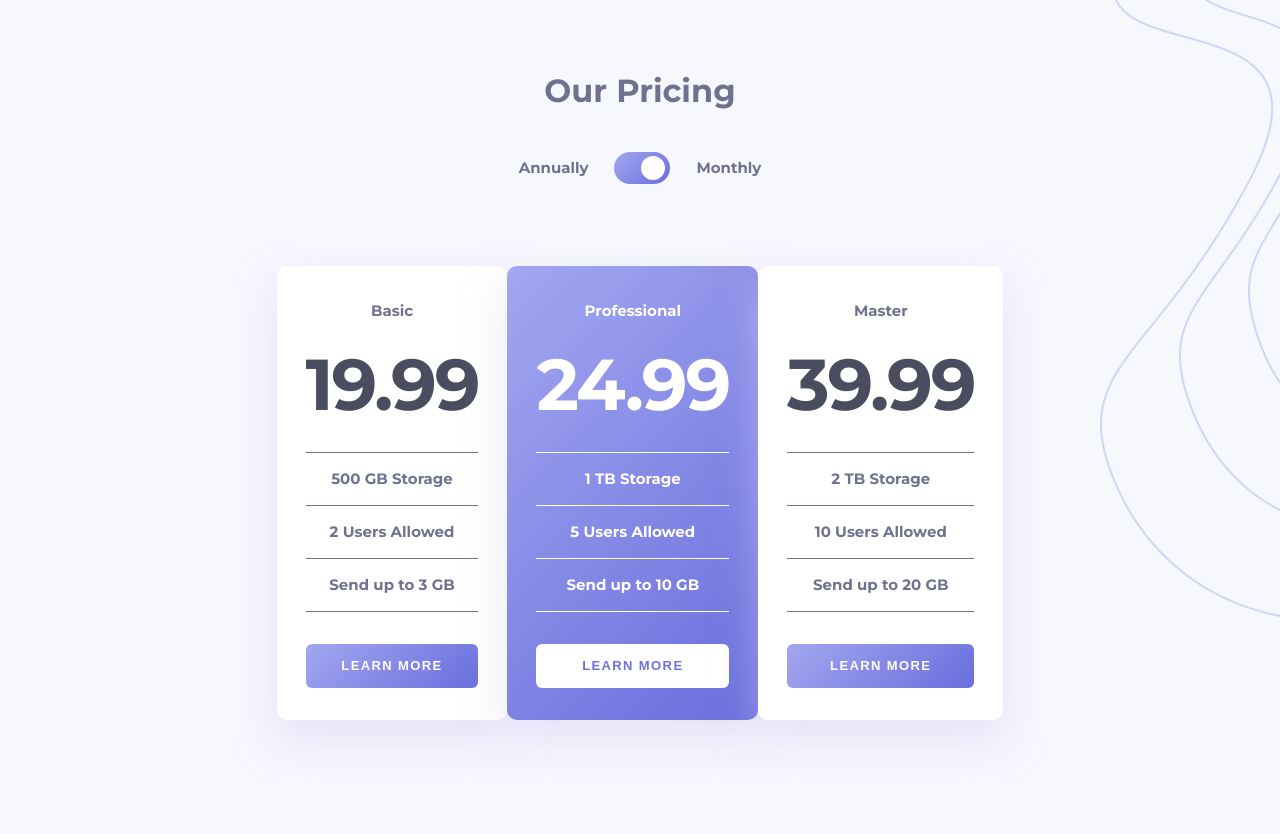
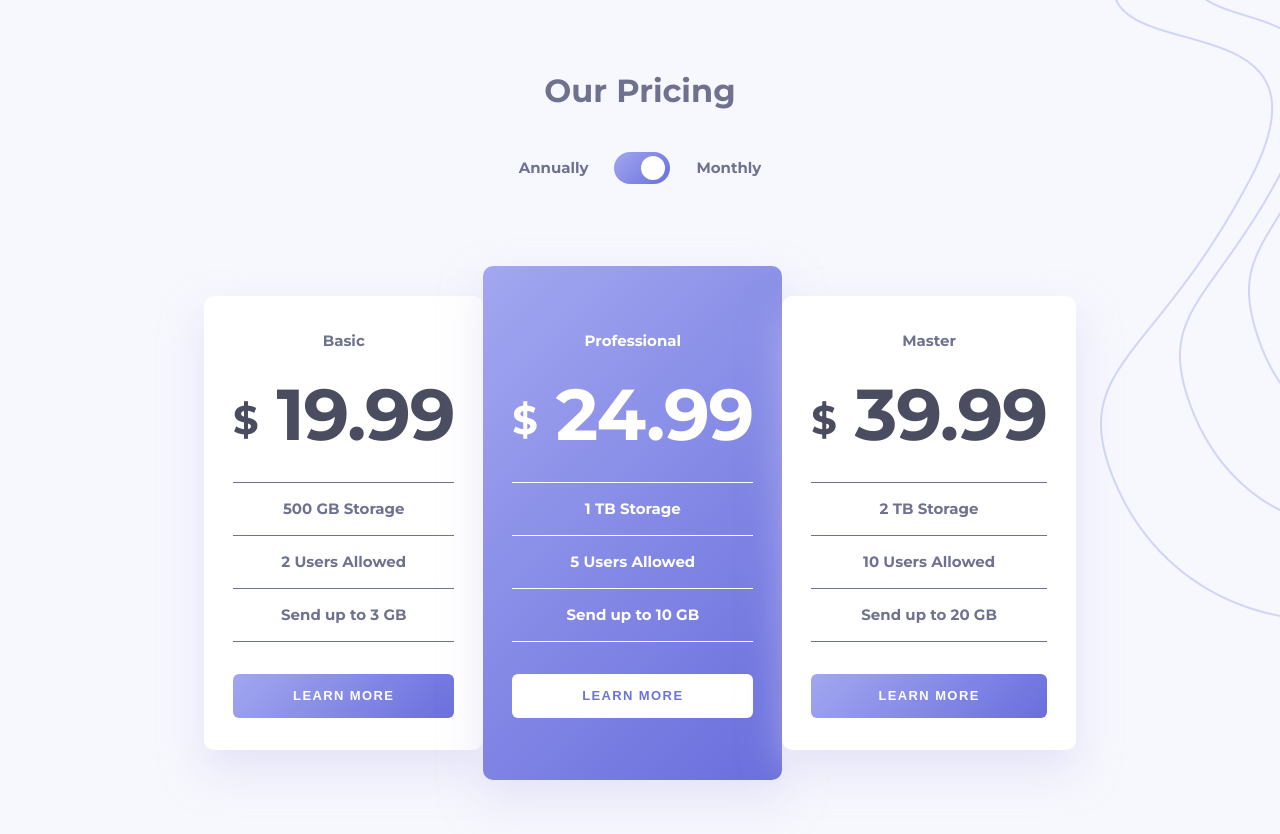
Before and after one commit to keremalp72/pricing, a plain HTML site: page index.html in a window 1280 px wide. Drawn offline with Linux system fonts and the light colour scheme.

Commit message:
Add files via upload

```diff
--- a/index.html
+++ b/index.html
@@ -21,7 +21,7 @@
       <div class="plans">
         <div class="basic">
           <p class="plans-header">Basic</p>
-          <h1 class="price"> 19.99</h1>
+          <h1 class="price"><span class="dollarsign">$</span><span class="miktar"> 19.99</span></h1>
           <p>500 GB Storage</p>
           <p>2 Users Allowed</p>
           <p>Send up to 3 GB</p>
@@ -31,7 +31,7 @@
         </div>
         <div class="professional">
           <p class="plans-header">Professional</p>
-          <h1 class="price"> 24.99</h1>
+          <h1 class="price"><span class="dollarsign">$</span><span class="miktar"> 24.99</span></h1>
           <p>1 TB Storage</p>
           <p>5 Users Allowed</p>
           <p>Send up to 10 GB</p>
@@ -41,7 +41,7 @@
         </div>
         <div class="master">
           <p class="plans-header">Master</p>
-          <h1 class="price"> 39.99</h1>
+          <h1 class="price"><span class="dollarsign">$</span><span class="miktar"> 39.99</span></h1>
           <p>2 TB Storage</p>
           <p>10 Users Allowed</p>
           <p>Send up to 20 GB</p>
--- a/pricing.css
+++ b/pricing.css
@@ -90,6 +90,8 @@ body {
   display: flex;
   flex-direction: column;
   gap: 32px;
+  align-items: center;
+  justify-content: center;
 }
 .plans h1 {
   color: #4a4d60;
@@ -148,6 +150,7 @@ body {
   box-shadow: 0px 20px 40px 0px #d4d2f480;
   border-radius: 10px;
   padding-inline: 29px;
+
 }
 .professional h1 {
   color: white;
@@ -166,6 +169,16 @@ body {
   box-shadow: 0px 20px 40px 0px #d4d2f480;
   border-radius: 10px;
   padding-inline: 29px;
+}
+.dollarsign{
+font-size: 40px;
+font-weight: 700;
+line-height: 48.76px;
+letter-spacing: -1.2000000476837158px;
+vertical-align:middle
+}
+.miktar{
+  font-size: 72px !important;
 }
 @media screen and (min-width: 1024px) {
   .container {
@@ -279,6 +292,7 @@ body {
     box-shadow: 0px 20px 40px 0px #d4d2f480;
     border-radius: 10px;
     padding-inline: 29px;
+    padding-block: 30px;
   }
   .professional h1 {
     color: white;
--- a/pricing.js
+++ b/pricing.js
@@ -2,16 +2,18 @@ const priceChange = document.querySelector("#priceChange");
 
 priceChange.addEventListener("input", change);
 
-const price = document.querySelectorAll(".price");
+const prices = document.querySelectorAll(".price");
 
 function change() {
+
   if (priceChange.value == 1) {
-    for (const prices of price) {
-      prices.innerText = (parseFloat(prices.innerText) * 10 + 0.09).toFixed(2);
+
+    for (const price of prices) {
+      price.innerHTML = `<span class="dollarsign">$</span> <span class="miktar">${(parseFloat(price.querySelector(".miktar").innerText) * 10 + 0.09).toFixed(2)}</span>`;
     }
   } else if (priceChange.value == 2) {
-    for (const prices of price) {
-      prices.innerText = (parseFloat(prices.innerText) / 10 - 0.01).toFixed(2);
+    for (const price of prices) {
+      price.innerHTML = `<span class="dollarsign">$</span> <span class="miktar">${(parseFloat(price.querySelector(".miktar").innerText) / 10 - 0.01).toFixed(2)}</span>`;
     }
   }
 }
```
